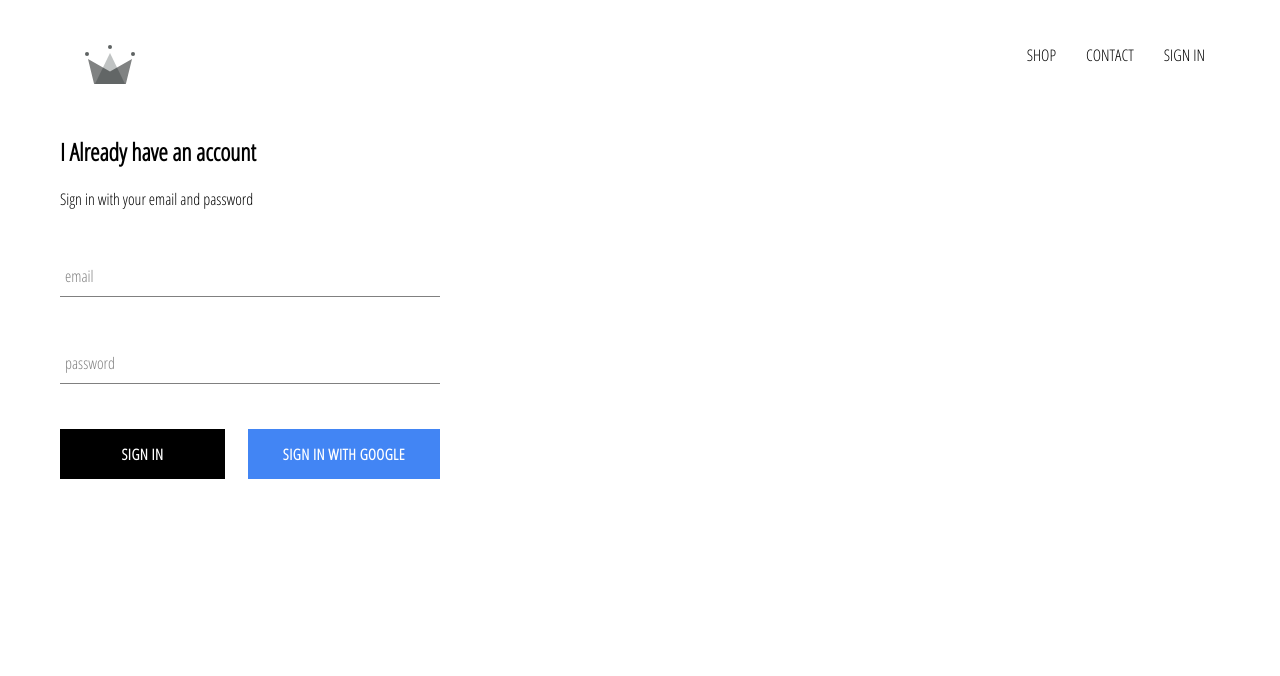
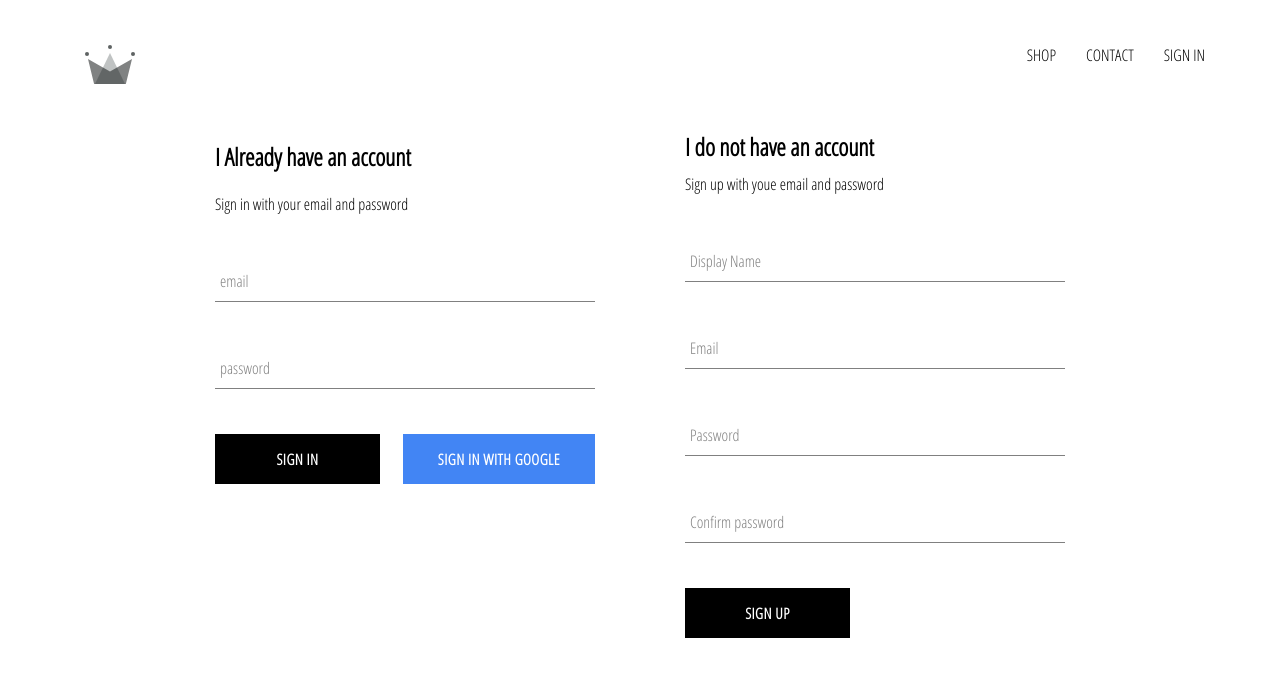
Before and after one commit to Xeviva/crwn-clothing, a React (Create React App) app: page /signin in a window 1280 px wide. Shown: the top 676 px of the page. Built offline with nearby package versions, Linux system fonts and the light colour scheme; no server answers.

Commit message:
Implemented firebase utils, including ability to store authenticated users in firebase store

```diff
--- a/src/App.js
+++ b/src/App.js
@@ -30,7 +30,9 @@
               id: snapShot.id,
               ...snapShot.data()
             }
-          })
+          });
+
+          console.log(this.state);
         });
       }
       else {
--- /dev/null
+++ b/src/components/sign-up/sign-up.component.jsx
@@ -0,0 +1,73 @@
+import React from 'react';
+
+import FormInput from '../form-input/form-input.component';
+import CustomButton from '../custom-button/custom-button.component';
+import { auth, CreateUserProfileDocument } from '../../firebase/firebase.utils';
+
+import './sign-up.styles.scss';
+
+class SignUp extends React.Component {
+  constructor() {
+    super();
+
+    this.state = {
+      displayName: '',
+      email: '',
+      password: '',
+      confirmPassword: ''
+    }
+  }
+
+  handleSubmit = async event => {
+    event.preventDefault();
+    const { displayName, email, password, confirmPassword } = this.state;
+
+    if(password !== confirmPassword) {
+      alert("Passwords don't match");
+      return;
+    }
+
+    try {
+      const {user } = await auth.createUserWithEmailAndPassword(email, password);
+
+      await CreateUserProfileDocument(user, { displayName });
+
+      this.setState({
+        displayName: '',
+        email: '',
+        password: '',
+        confirmPassword: ''
+      });
+    }
+    catch (error) {
+      console.log(error);
+    }
+  }
+
+  handleChange = event => {
+    const { name, value } = event.target;
+
+    this.setState({ [name]: value });
+  }
+
+  render() {
+    const { displayName, email, password, confirmPassword } = this.state;
+
+
+    return (
+      <div className='sign-up'>
+        <h2 className='title'>I do not have an account</h2>
+        <span>Sign up with youe email and password</span>
+        <form className='sign-up-form' onSubmit={this.handleSubmit}>
+          <FormInput type='text' name='displayName' value={displayName} onChange={this.handleChange} label='Display Name' required />
+          <FormInput type='email' name='email' value={email} onChange={this.handleChange} label='Email' required />
+          <FormInput type='password' name='password' value={password} onChange={this.handleChange} label='Password' required />
+          <FormInput type='password' name='confirmPassword' value={confirmPassword} onChange={this.handleChange} label='Confirm password' required />
+          <CustomButton type='submit'>Sign up</CustomButton>
+        </form>
+      </div>
+    )
+  }
+}
+
+export default SignUp;
--- /dev/null
+++ b/src/components/sign-up/sign-up.styles.scss
@@ -0,0 +1,9 @@
+.sign-up {
+  display: flex;
+  flex-direction: column;
+  width: 380px;
+
+  .title {
+    margin: 10px 0;
+  }
+}
--- a/src/firebase/firebase.utils.js
+++ b/src/firebase/firebase.utils.js
@@ -48,5 +48,4 @@
 provider.setCustomParameters({ prompt: 'select_account' });
 
 export const SignInWithGoogle = () => auth.signInWithPopup(provider);
-
 export default firebase;
--- a/src/pages/sign-in-and-sign-up/sign-in-and-sign-up.component.jsx
+++ b/src/pages/sign-in-and-sign-up/sign-in-and-sign-up.component.jsx
@@ -1,11 +1,13 @@
 import React from 'react';
 import './sign-in-and-sign-up.styles.scss';
 import SignIn from '../../components/sign-in/sign-in.component';
+import SignUp from '../../components/sign-up/sign-up.component';
 
 const SignInAndSignUpPage = () => (
-  <div className='sign-in-and-sign-up'><SignIn /></div>
-
-
+  <div className='sign-in-and-sign-up'>
+    <SignIn />
+    <SignUp />
+  </div>
 );
 
 export default SignInAndSignUpPage;
--- a/src/pages/sign-in-and-sign-up/sign-in-and-sign-up.styles.scss
+++ b/src/pages/sign-in-and-sign-up/sign-in-and-sign-up.styles.scss
@@ -0,0 +1,6 @@
+.sign-in-and-sign-up {
+  width: 850px;
+  display: flex;
+  justify-content: space-between;
+  margin: 30px auto;
+}
```
